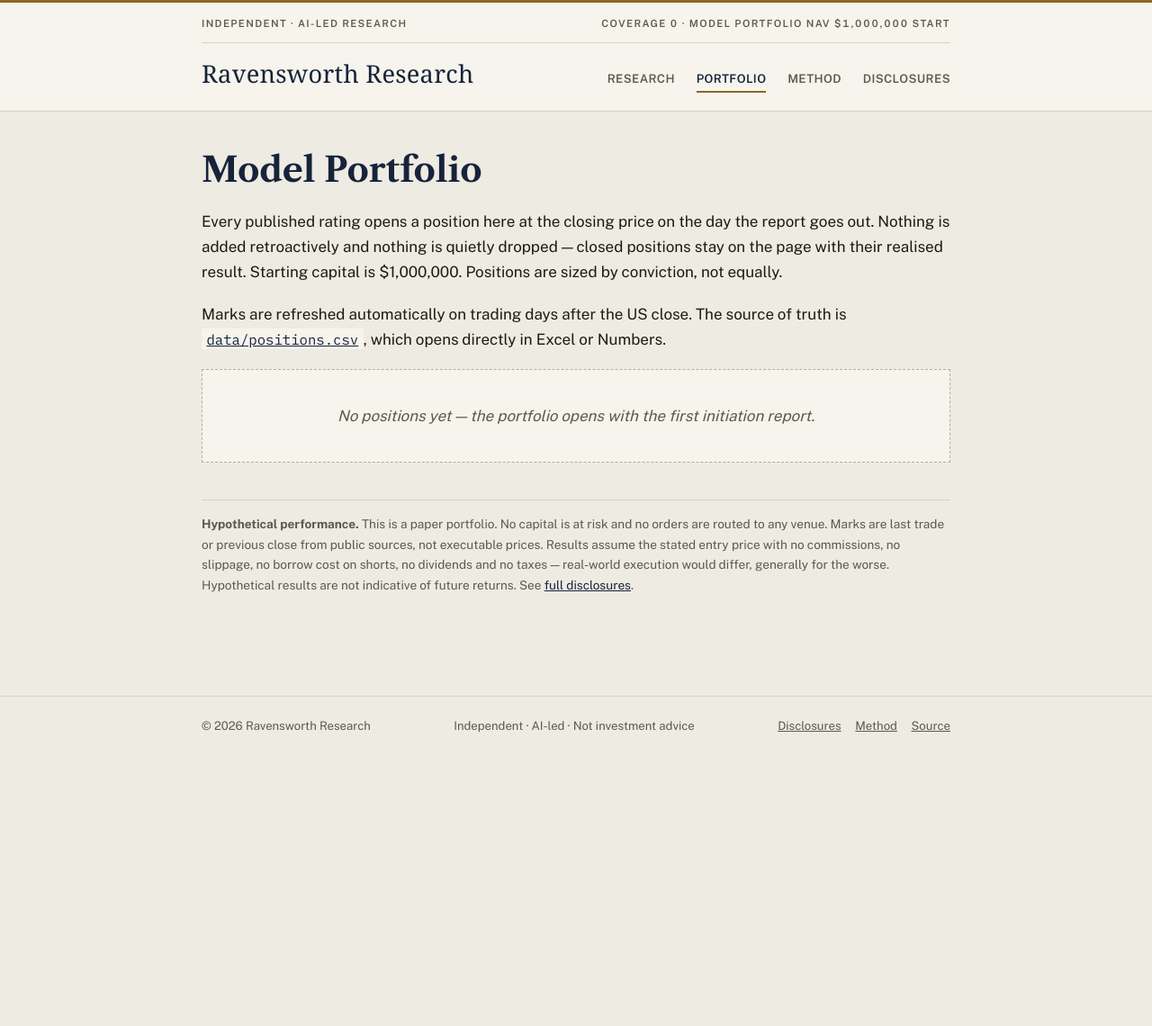
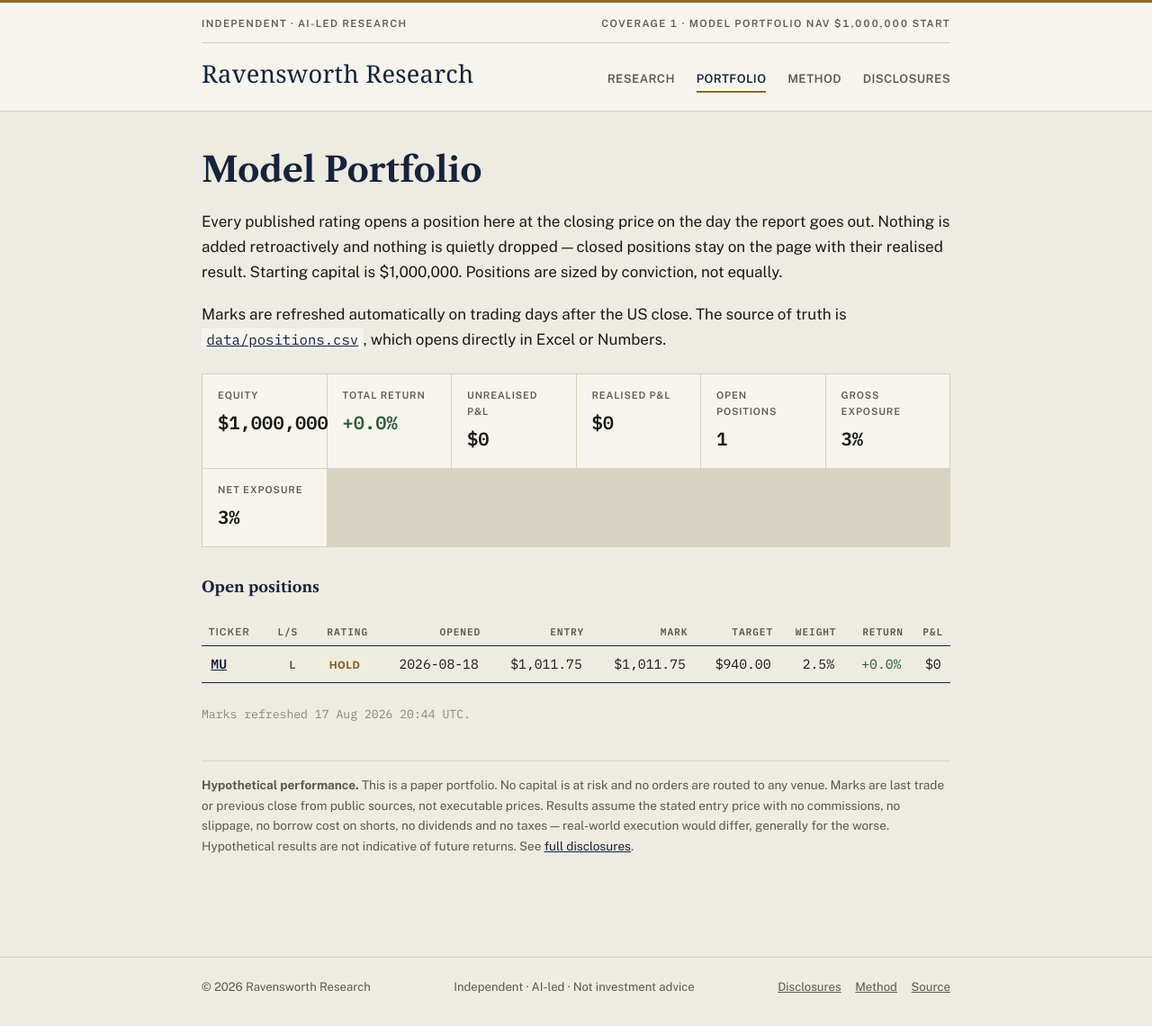
Before and after one commit to ryanrodrigues25200525-svg/ravensworth-research, a Jekyll site: the page built from portfolio.md, in a window 1280 px wide. Shown: the whole page at 90% size. Built offline with Jekyll 4.4.1, drawn with Linux system fonts in a browser that asks for light colours; some web fonts are replaced; before the commit the page ends 900 px from its top, so only the background shows below that.

Commit message:
Initiate coverage: MU (Micron) — Hold,  PT, small starter position
Multi-agent research: sector/company deep dive, EV/EBITDA + scenario
valuation, and an adversarial risk review all converged on the same
tension — a genuine structural improvement in memory supply discipline
(HBM wafer constraints, SCA-protected revenue) against a stock already
up ~9x with trailing multiples at levels that preceded -56% (2018) and
-51% (2022) drawdowns. Valuation's own EV/EBITDA framework, anchored to
SK Hynix as the correct comp, implies -7% 12mo return — Hold, not the
Street's consensus Buy. Report includes newsroom imagery from Micron's
official press image gallery, used under its stated reproduction terms.

```diff
--- a/assets/css/style.css
+++ b/assets/css/style.css
@@ -390,6 +390,28 @@ td:not(:first-child), th:not(:first-child) { font-family: var(--mono); }
   font-style: italic;
 }
 
+/* ---------- report figures ---------- */
+
+.report-body figure {
+  margin: 1.8em 0;
+  border: 1px solid var(--rule);
+  background: var(--paper-raised);
+  padding: .5em;
+}
+.report-body figure img {
+  display: block;
+  width: 100%;
+  height: auto;
+}
+.report-body figcaption {
+  font-size: .78rem;
+  color: var(--ink-soft);
+  padding: .6em .4em .2em;
+}
+.report-body figcaption .credit {
+  color: var(--ink-faint);
+}
+
 /* ---------- disclosures ---------- */
 
 .disclaimer {
--- /dev/null
+++ b/data/equity_curve.csv
@@ -0,0 +1,2 @@
+date,equity
+2026-08-17,1000000.0
--- a/data/positions.csv
+++ b/data/positions.csv
@@ -1 +1,2 @@
 ticker,company,direction,rating,open_date,entry_price,shares,target_price,thesis,report,status,close_date,close_price
+MU,"Micron Technology, Inc.",long,Hold,2026-08-18,1011.75,25,940.00,"AI-driven HBM/DRAM supercycle is contract-protected and structurally better than prior cycles, but the stock is up ~9x off lows and already prices peak-cycle euphoria; small starter position sized for optionality, not conviction.",/research/2026-08-18-mu/,open,,
--- a/portfolio.md
+++ b/portfolio.md
@@ -14,7 +14,20 @@ of truth is [`data/positions.csv`](https://github.com/ryanrodrigues25200525-svg/
 which opens directly in Excel or Numbers.
 
 <!-- PORTFOLIO:START -->
-<p class="empty-state">No positions yet — the portfolio opens with the first initiation report.</p>
+<div class="stat-strip">
+<div class="stat-tile"><span class="stat-label">Equity</span><span class="stat-value">$1,000,000</span></div>
+<div class="stat-tile"><span class="stat-label">Total return</span><span class="stat-value"><span class="pos">+0.0%</span></span></div>
+<div class="stat-tile"><span class="stat-label">Unrealised P&amp;L</span><span class="stat-value">$0</span></div>
+<div class="stat-tile"><span class="stat-label">Realised P&amp;L</span><span class="stat-value">$0</span></div>
+<div class="stat-tile"><span class="stat-label">Open positions</span><span class="stat-value">1</span></div>
+<div class="stat-tile"><span class="stat-label">Gross exposure</span><span class="stat-value">3%</span></div>
+<div class="stat-tile"><span class="stat-label">Net exposure</span><span class="stat-value">3%</span></div>
+</div>
+<h3>Open positions</h3>
+<div class="table-wrap"><table class="ledger"><thead><tr><th>Ticker</th><th>L/S</th><th>Rating</th><th>Opened</th><th>Entry</th><th>Mark</th><th>Target</th><th>Weight</th><th>Return</th><th>P&amp;L</th></tr></thead><tbody>
+<tr><td><a href="{{ '/research/2026-08-18-mu/' | relative_url }}">MU</a></td><td><span class="direction long">L</span></td><td><span class="badge hold">Hold</span></td><td>2026-08-18</td><td>$1,011.75</td><td>$1,011.75</td><td>$940.00</td><td>2.5%</td><td><span class="pos">+0.0%</span></td><td>$0</td></tr>
+</tbody></table></div>
+<p class="stamp">Marks refreshed 17 Aug 2026 20:44 UTC.</p>
 <!-- PORTFOLIO:END -->
 
 <div class="disclaimer">
```
Also changed, not shown: _research/2026-08-18-mu.md (added, +306 -0 lines).
